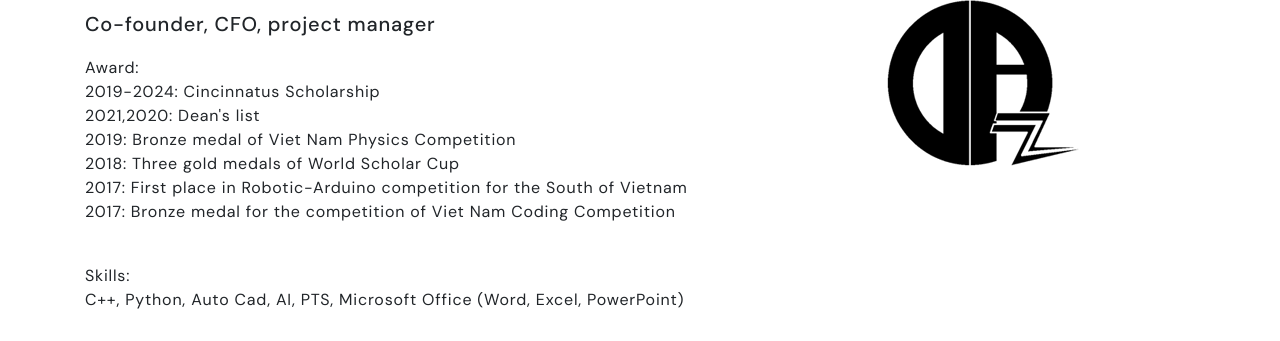
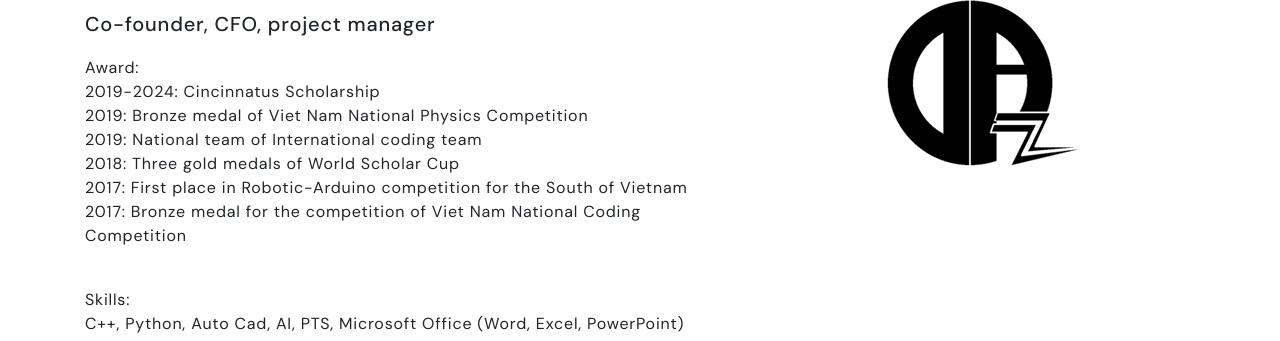
Before and after one commit to GalathonGame/website, a website: page index.html in a window 1280 px wide. Shown: the part 1087-1428 px from the top of the page. Drawn offline with nearby package versions, Linux system fonts and the light colour scheme.

Commit message:
Revert "Update index.html"
This reverts commit 5280880c2b3ec291444aef6bbed99e41da64b6dc.

```diff
--- a/index.html
+++ b/index.html
@@ -80,11 +80,11 @@
                                     Award:
                                     <ul>
                                         <li>2019-2024: Cincinnatus Scholarship</li>
-                                        <li>2021,2020: Dean's list</li>
-                                        <li>2019: Bronze medal of Viet Nam Physics Competition</li>
+                                        <li>2019: Bronze medal of Viet Nam National Physics Competition</li>
+                                        <li>2019: National team of International coding team</li>
                                         <li>2018: Three gold medals of World Scholar Cup</li>
                                         <li>2017: First place in Robotic-Arduino competition for the South of Vietnam</li>
-                                        <li>2017: Bronze medal for the competition of Viet Nam Coding Competition</li>
+                                        <li>2017: Bronze medal for the competition of Viet Nam National Coding Competition</li>
                                     </ul>
                                     <br>
                                     Skills: <br>
```
